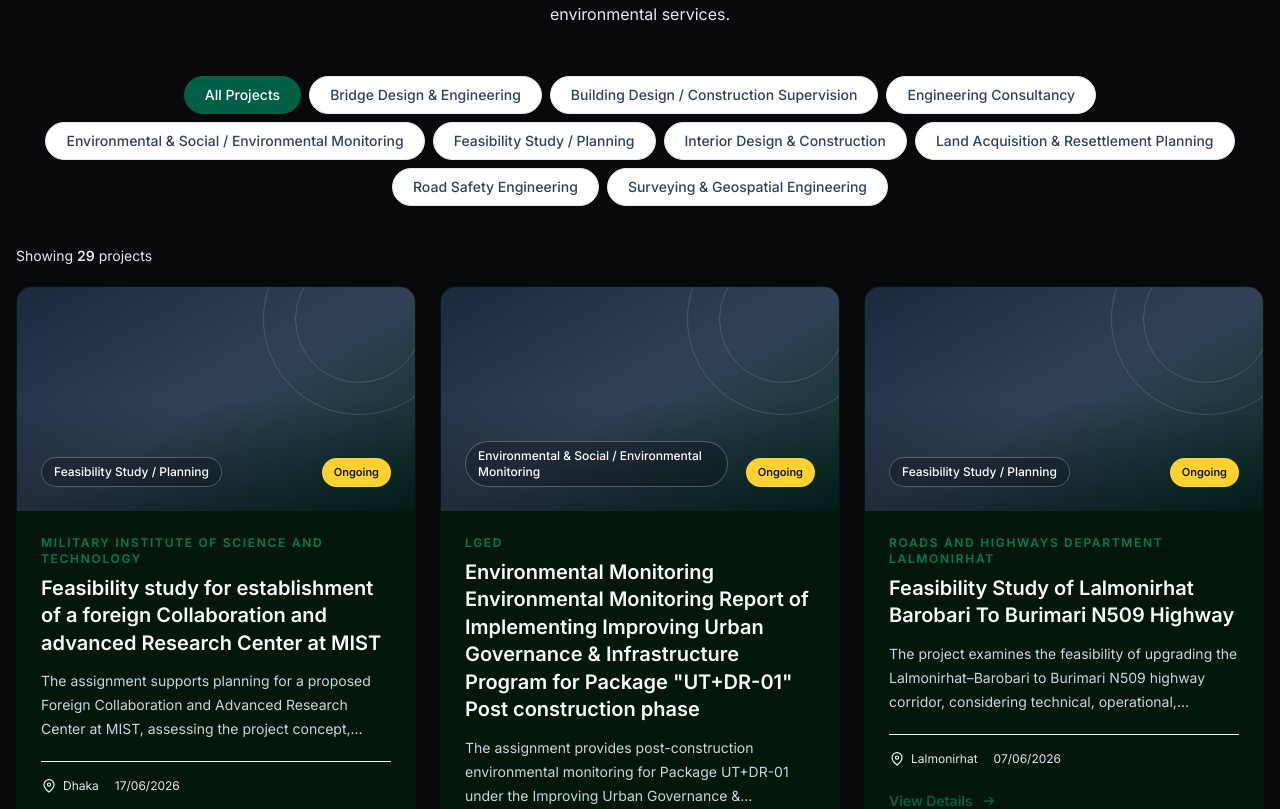
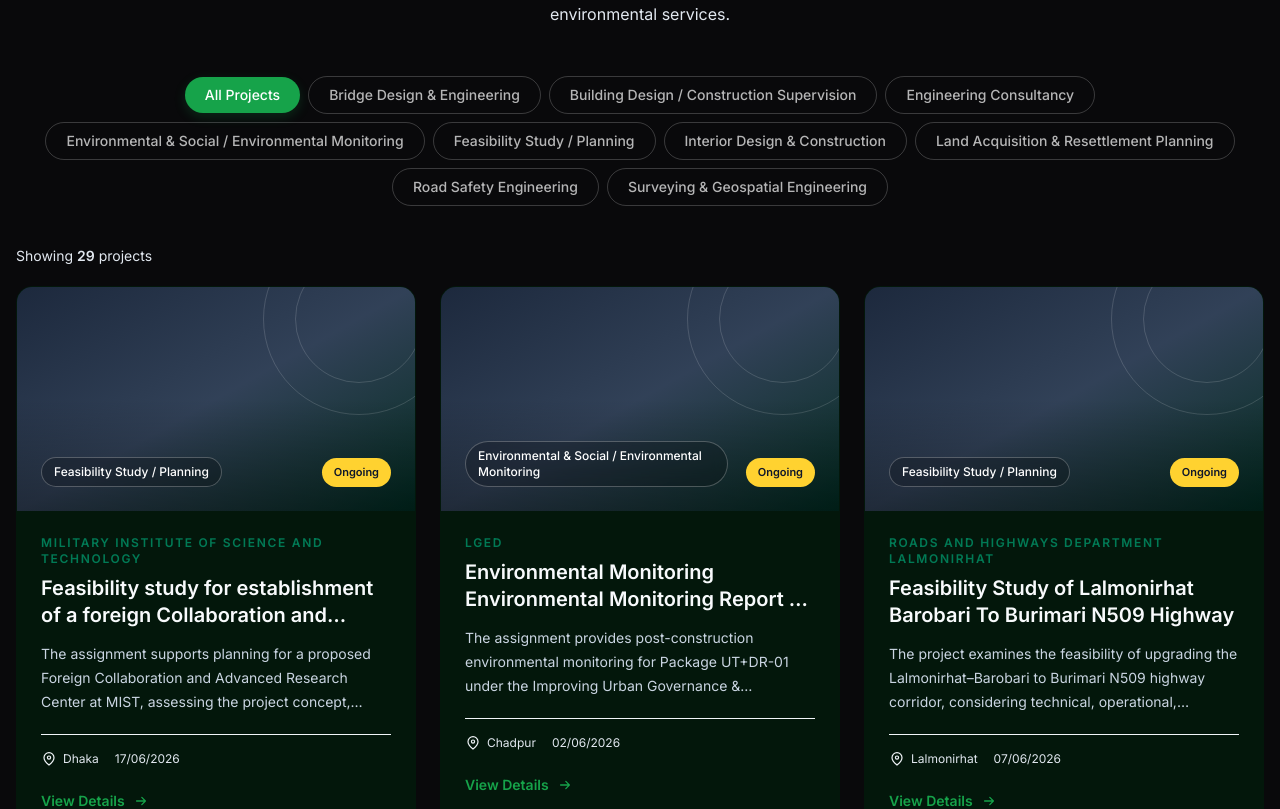
Before and after one commit to asif883/Red-con, a Next.js app: page /projects in a window 1280 px wide. Shown: the part 720-1529 px from the top of the page. Built offline with nearby package versions, Linux system fonts and the light colour scheme; no server answers.

Commit message:
style: update button styles and text color for project category filters

```diff
--- a/app/(home)/projects/_sections/NewProjectSection.tsx
+++ b/app/(home)/projects/_sections/NewProjectSection.tsx
@@ -58,10 +58,10 @@ export default function NewProjectSection() {
                 type="button"
                 onClick={() => setActiveCategory(category)}
                 aria-pressed={isActive}
-                className={`rounded-full border px-4 py-2 text-sm font-medium transition-colors duration-200 sm:px-5 ${
+                className={`rounded-full  px-4 py-2 text-sm font-medium transition-colors duration-200 sm:px-5 ${
                   isActive
-                    ? "border-emerald-800 bg-emerald-800 text-white"
-                    : "border-slate-200 bg-white text-slate-700 hover:border-emerald-700 hover:text-emerald-800"
+                ? "bg-[#16A34A] text-white shadow-[0_4px_12px_rgba(22,163,74,0.2)]"
+                : "bg-transparent text-[rgba(255,255,255,0.70)] hover:text-white border border-[#fff3]"
                 }`}
               >
                 {category}
@@ -127,9 +127,9 @@ export default function NewProjectSection() {
                     {project.client}
                   </p>
 
-                  <h3 className="text-lg font-semibold leading-snug text-slate-50 transition-colors group-hover:text-slate-300 sm:text-xl">
-                    {project.title}
-                  </h3>
+                 <h3 className="line-clamp-2 text-lg font-semibold leading-snug text-slate-50 transition-colors group-hover:text-slate-300 sm:text-xl">
+                     {project.title}
+                 </h3>
 
                   <p className="mt-3 line-clamp-3 text-sm leading-6 text-slate-300">
                     {project.description}
@@ -168,7 +168,7 @@ export default function NewProjectSection() {
 
                   <Link
                     href={`/projects/${project.slug}`}
-                    className="mt-6 inline-flex w-fit items-center gap-2 text-sm font-semibold text-emerald-800 transition-colors hover:text-emerald-950"
+                    className="mt-6 inline-flex w-fit items-center gap-2 text-sm font-semibold text-[#16A34A] transition-colors "
                     aria-label={`View details for ${project.title}`}
                   >
                     View Details
```
